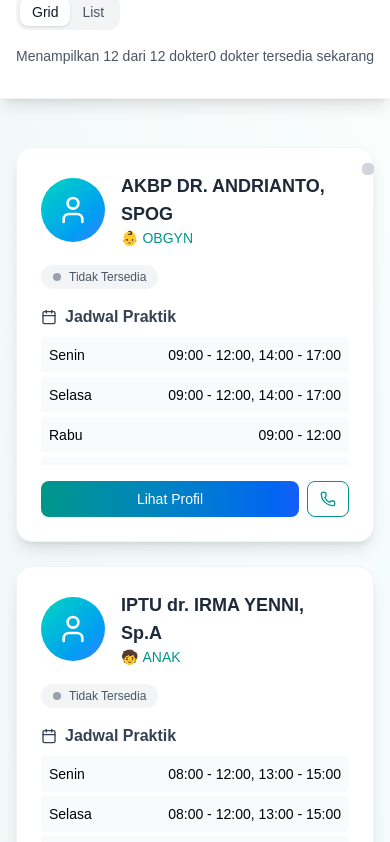
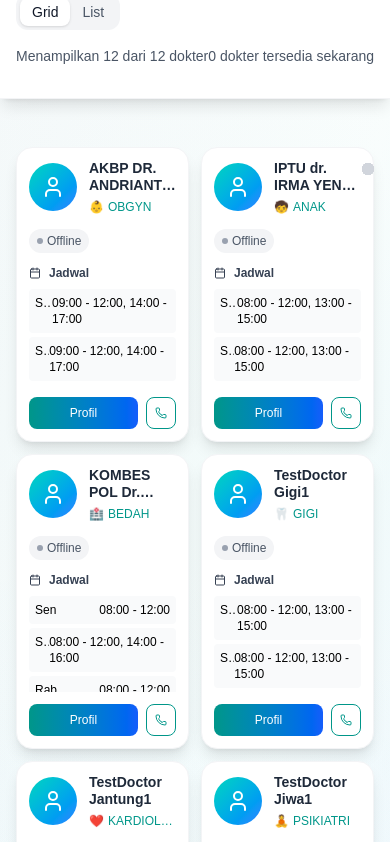
Before and after one commit to Kokorody/Web-profile-Bhayangkara, a Next.js app in the folder frontend/: page /jadwal-dokter in a window 390 px wide. Shown: the part 912-1754 px from the top of the page. Built offline with nearby package versions, Linux system fonts and the light colour scheme.

Commit message:
feat: enhance mobile layout and improve doctor card responsiveness

```diff
--- a/frontend/src/app/jadwal-dokter/page.tsx
+++ b/frontend/src/app/jadwal-dokter/page.tsx
@@ -483,7 +483,7 @@ const JadwalDokterPage = () => {
           {filteredDoctors.length > 0 ? (
             <div className={`${
               viewMode === 'grid'
-                ? 'grid grid-cols-1 md:grid-cols-2 lg:grid-cols-3 xl:grid-cols-4 gap-6'
+                ? 'grid grid-cols-2 md:grid-cols-2 lg:grid-cols-3 xl:grid-cols-4 gap-3 md:gap-6'
                 : 'space-y-4'
             }`}>
               {filteredDoctors.map((doctor, index) => {
@@ -494,7 +494,7 @@ const JadwalDokterPage = () => {
                   <div
                     key={doctor.id}
                     className={`group bg-white rounded-2xl shadow-lg hover:shadow-2xl transition-all duration-300 transform hover:-translate-y-1 overflow-hidden border border-gray-100 ${
-                      viewMode === 'list' ? 'flex items-center p-6' : 'p-6'
+                      viewMode === 'list' ? 'flex items-center p-4 md:p-6' : 'p-3 md:p-6'
                     }`}
                     style={{
                       animationDelay: `${index * 100}ms`
@@ -508,52 +508,63 @@ const JadwalDokterPage = () => {
                     {viewMode === 'grid' ? (
                       <>
                         {/* Doctor Image/Avatar */}
-                        <div className="flex items-center mb-4">
-                          <div className="w-16 h-16 bg-gradient-to-br from-teal-400 to-blue-500 rounded-full flex items-center justify-center mr-4">
-                            <User className="w-8 h-8 text-white" />
+                        <div className="flex items-center mb-3 md:mb-4">
+                          <div className="w-12 h-12 md:w-16 md:h-16 bg-gradient-to-br from-teal-400 to-blue-500 rounded-full flex items-center justify-center mr-3 md:mr-4">
+                            <User className="w-6 h-6 md:w-8 md:h-8 text-white" />
                           </div>
-                          <div className="flex-1">
-                            <h3 className="font-bold text-lg text-gray-800 group-hover:text-teal-600 transition-colors duration-300 line-clamp-2">
+                          <div className="flex-1 min-w-0">
+                            <h3 className="font-bold text-sm md:text-lg text-gray-800 group-hover:text-teal-600 transition-colors duration-300 line-clamp-2 leading-tight">
                               {doctor.name}
                             </h3>
                             {specialist && (
-                              <div className="flex items-center text-teal-600 text-sm">
+                              <div className="flex items-center text-teal-600 text-xs md:text-sm mt-1">
                                 <span className="mr-1">{specialist.icon}</span>
-                                <span>{specialist.name}</span>
+                                <span className="truncate">{specialist.name}</span>
                               </div>
                             )}
                           </div>
                         </div>
 
                         {/* Status Badge */}
-                        <div className="mb-4">
-                          <span className={`inline-flex items-center px-3 py-1 rounded-full text-xs font-medium ${
+                        <div className="mb-3 md:mb-4">
+                          <span className={`inline-flex items-center px-2 md:px-3 py-1 rounded-full text-xs font-medium ${
                             isAvailable
                               ? 'bg-green-100 text-green-800'
                               : 'bg-gray-100 text-gray-600'
                           }`}>
-                            <div className={`w-2 h-2 rounded-full mr-2 ${
+                            <div className={`w-1.5 h-1.5 md:w-2 md:h-2 rounded-full mr-1 md:mr-2 ${
                               isAvailable ? 'bg-green-500' : 'bg-gray-400'
                             }`}></div>
-                            {isAvailable ? 'Tersedia Sekarang' : 'Tidak Tersedia'}
+                            <span className="hidden sm:inline">
+                              {isAvailable ? 'Tersedia Sekarang' : 'Tidak Tersedia'}
+                            </span>
+                            <span className="sm:hidden">
+                              {isAvailable ? 'Tersedia' : 'Offline'}
+                            </span>
                           </span>
                         </div>
 
-                        {/* Schedule */}
-                        <div className="mb-4">
-                          <h4 className="font-semibold text-gray-700 mb-2 flex items-center">
-                            <Calendar className="w-4 h-4 mr-2" />
-                            Jadwal Praktik
+                        {/* Schedule - More compact on mobile */}
+                        <div className="mb-3 md:mb-4">
+                          <h4 className="font-semibold text-gray-700 mb-2 flex items-center text-xs md:text-sm">
+                            <Calendar className="w-3 h-3 md:w-4 md:h-4 mr-2" />
+                            <span className="hidden md:inline">Jadwal Praktik</span>
+                            <span className="md:hidden">Jadwal</span>
                           </h4>
-                          <div className="space-y-1 max-h-32 overflow-y-auto">
-                            {Object.entries(doctor.detailedSchedule).map(([day, time]) => (
-                              <div key={day} className={`flex justify-between text-sm p-2 rounded ${
+                          <div className="space-y-1 max-h-24 md:max-h-32 overflow-y-auto">
+                            {Object.entries(doctor.detailedSchedule).slice(0, 3).map(([day, time]) => (
+                              <div key={day} className={`flex justify-between text-xs md:text-sm p-1.5 md:p-2 rounded ${
                                 day === currentDay ? 'bg-teal-50 border border-teal-200' : 'bg-gray-50'
                               }`}>
-                                <span className="text-black font-medium">{day}</span>
-                                <span className="text-black">{time}</span>
+                                <span className="text-black font-medium truncate">{day.slice(0, 3)}</span>
+                                <span className="text-black text-xs">{time}</span>
                               </div>
                             ))}
+                            {Object.keys(doctor.detailedSchedule).length > 3 && (
+                              <div className="text-xs text-gray-500 text-center py-1">
+                                +{Object.keys(doctor.detailedSchedule).length - 3} hari lagi
+                              </div>
+                            )}
                           </div>
                         </div>
 
@@ -561,12 +572,13 @@ const JadwalDokterPage = () => {
                         <div className="flex gap-2">
                           <Link
                             href={`/dokter/profile/${doctor.id}`}
-                            className="flex-1 bg-gradient-to-r from-teal-600 to-blue-600 hover:from-teal-700 hover:to-blue-700 text-white text-center py-2 rounded-lg font-medium transition-all duration-200 text-sm"
+                            className="flex-1 bg-gradient-to-r from-teal-600 to-blue-600 hover:from-teal-700 hover:to-blue-700 text-white text-center py-2 rounded-lg font-medium transition-all duration-200 text-xs md:text-sm"
                           >
-                            Lihat Profil
+                            <span className="hidden sm:inline">Lihat Profil</span>
+                            <span className="sm:hidden">Profil</span>
                           </Link>
-                          <button className="px-3 py-2 border border-teal-600 text-teal-600 hover:bg-teal-600 hover:text-white rounded-lg transition-all duration-200">
-                            <Phone className="w-4 h-4" />
+                          <button className="px-2 md:px-3 py-2 border border-teal-600 text-teal-600 hover:bg-teal-600 hover:text-white rounded-lg transition-all duration-200">
+                            <Phone className="w-3 h-3 md:w-4 md:h-4" />
                           </button>
                         </div>
                       </>
```
